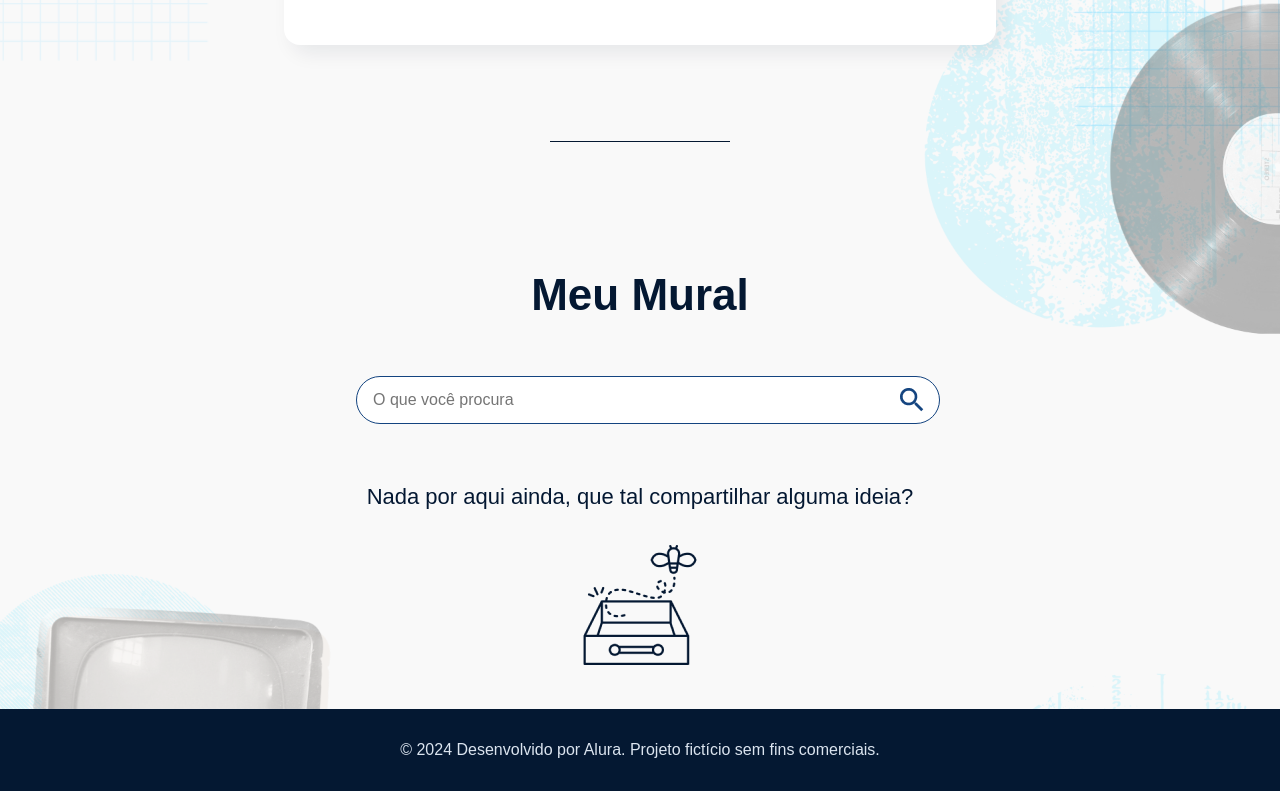
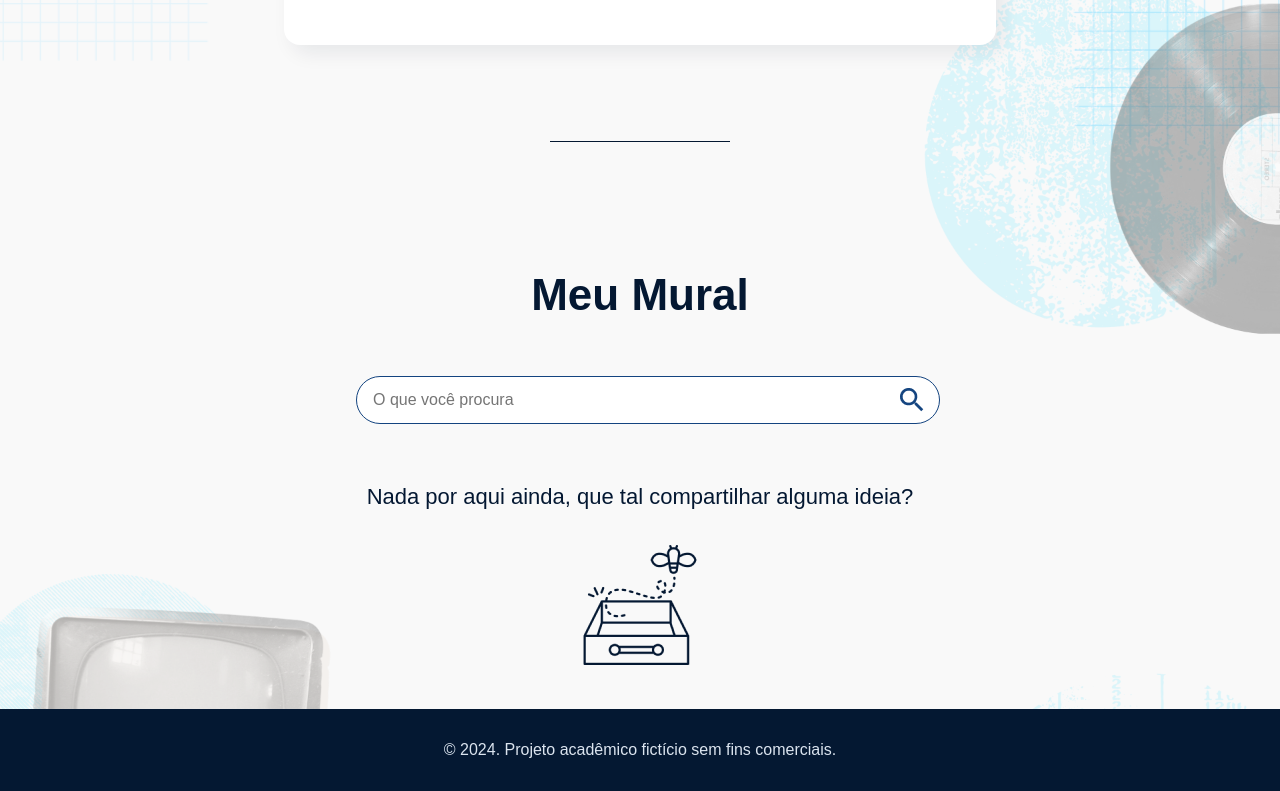
Before and after one commit to DFedizko/mural-de-pensamentos, a plain HTML site: page index.html in a window 1280 px wide. Shown: the part 1804-2595 px from the top of the page. Drawn offline with nearby package versions, Linux system fonts and the light colour scheme; no server answers.

Commit message:
modificando footer

```diff
--- a/index.html
+++ b/index.html
@@ -77,8 +77,8 @@
     </main>
     <footer>
       <p>&copy;
-        2024 Desenvolvido por Alura.
-        Projeto fictício sem fins comerciais.</p>
+        2024.
+        Projeto acadêmico fictício sem fins comerciais.</p>
     </footer>
 
     <script src="https://cdn.jsdelivr.net/npm/axios@1.6.7/dist/axios.min.js"></script>
```
